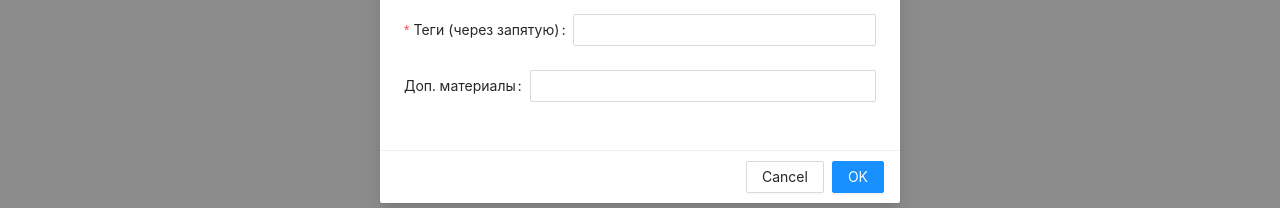
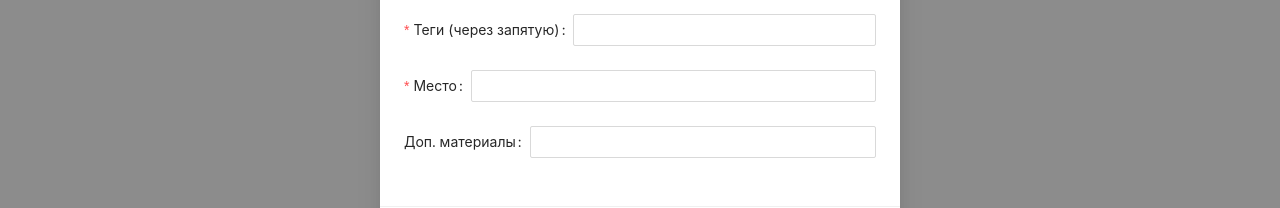
Before and after one commit to Smarrti/schedule, a React (Create React App) app: page / in a window 1280 px wide. Both pictures are taken after a click on the button "Добавить задачу". Shown: the part 501-709 px from the top of the page. Built offline with nearby package versions, Linux system fonts and the light colour scheme; no server answers.

Commit message:
feat: added new field

```diff
--- a/src/features/adding-task-form/atom/adding-task-form.js
+++ b/src/features/adding-task-form/atom/adding-task-form.js
@@ -89,6 +89,13 @@ export const AddingTaskForm = ({
           <Input />
         </Form.Item>
         <Form.Item
+          label="Место"
+          name="placeOfTask"
+          rules={rulesOfInput}
+        >
+          <Input />
+        </Form.Item>
+        <Form.Item
           label="Доп. материалы"
           name="materialsOfTask"
         >
```
